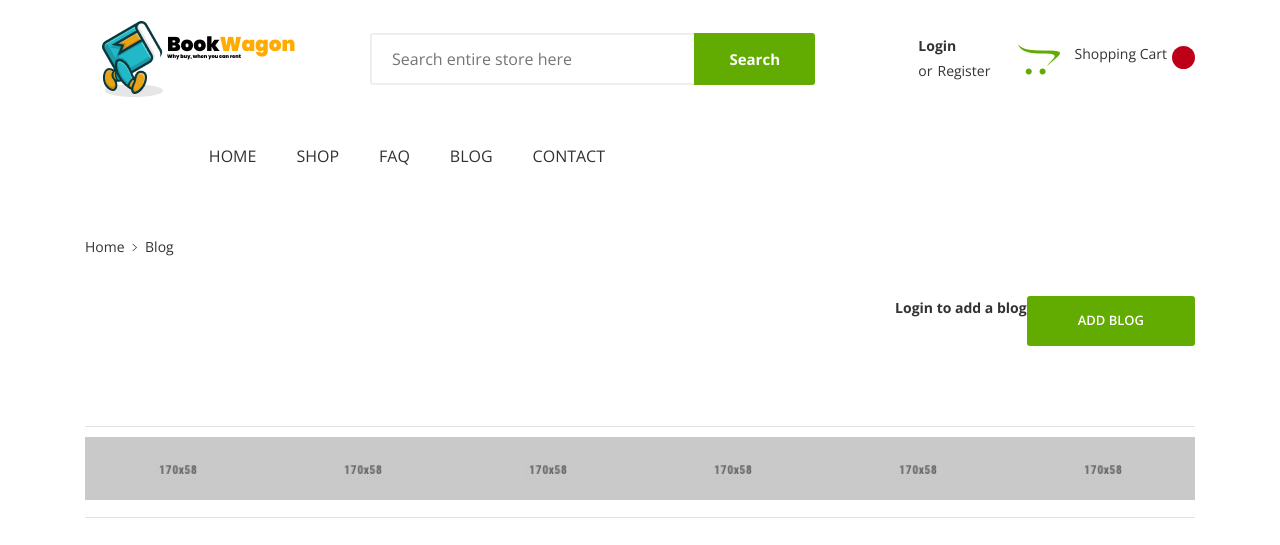
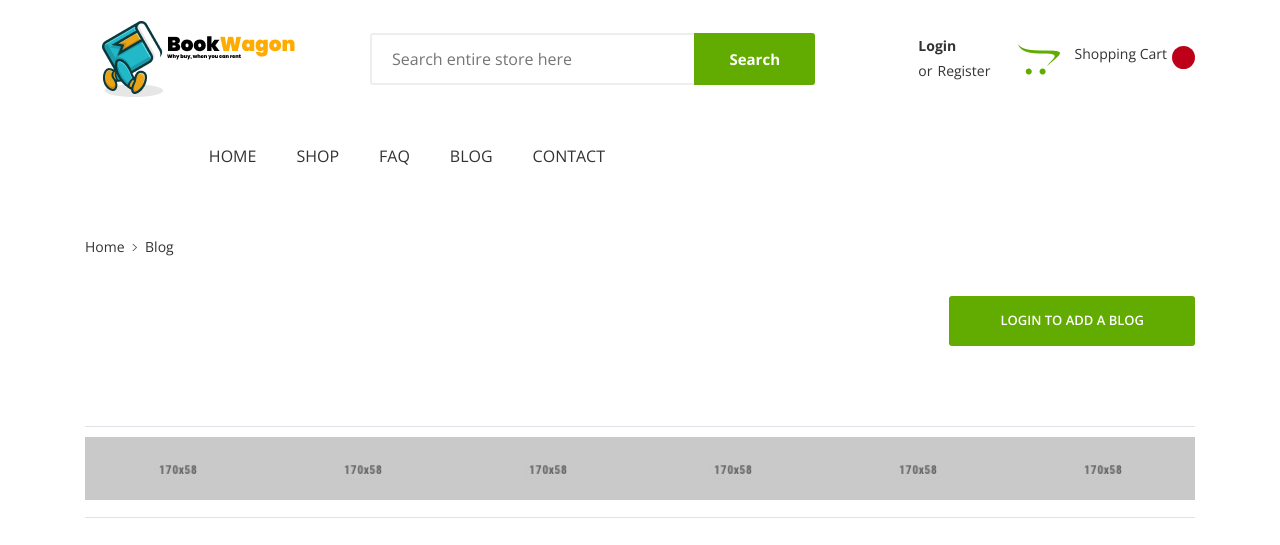
Before and after one commit to dipanshuvaibhav/BookWagon_DBMS_Project, a PHP site: page /blog-list.php in a window 1280 px wide. Shown: the top 545 px of the page. Run offline with PHP 8.4, Linux system fonts and the light colour scheme; data that the repository does not hold is empty; some web fonts are replaced.

Commit message:
Update blog-list.php

```diff
--- a/blog-list.php
+++ b/blog-list.php
@@ -171,10 +171,9 @@ session_start();
 				if(isset($_SESSION['id'])){
 					echo  "<a href='blogpost.php' class='btn btn--primary>Add Blog</a>";
 				} else {
-				 	echo '<a href="login-register.php" class="font-weight-bold">Login to add a blog</a>';
+				 	echo '<a href="login-register.php" class="btn btn--primary">Login to add a blog</a>';
 					}
 				?>
-				<a href="blogpost.php" class="btn btn--primary">Add Blog</a>
 
 			</div>
 		</section>
```
